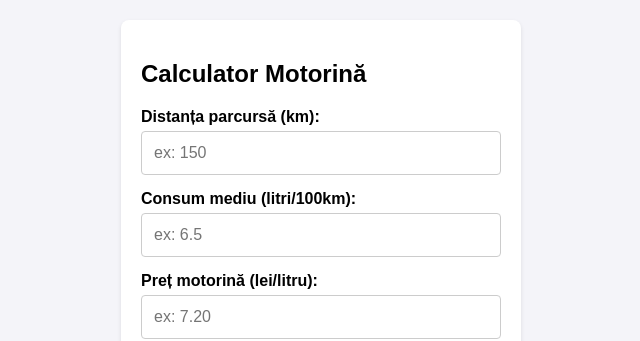
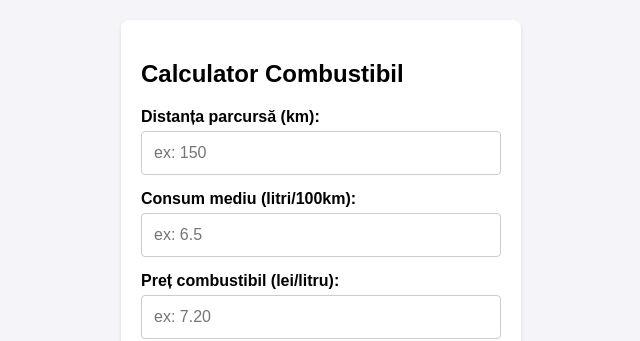
Before and after one commit to banciumihaicatalin-design/calculator-combustibil, a plain HTML site: page index.html in a window 1280 px wide. Shown: the top 341 px of the page, without its empty margins (319-959 px from the left). Drawn offline with Linux system fonts and the light colour scheme.

Commit message:
Rename title and labels for fuel calculator

```diff
--- a/index.html
+++ b/index.html
@@ -5,7 +5,7 @@
   <meta name="theme-color" content="#007bff">
   <meta charset="UTF-8">
   <meta name="viewport" content="width=device-width, initial-scale=1.0">
-  <title>Calculator Motorină</title>
+  <title>Calculator Combustibil</title>
   <style>
     body { font-family: Arial, sans-serif; padding: 20px; max-width: 400px; margin: 0 auto; background-color: #f4f4f9; }
     .container { background-color: white; padding: 20px; border-radius: 8px; box-shadow: 0 2px 4px rgba(0,0,0,0.1); }
@@ -27,7 +27,7 @@
 </script>
 <body>
   <div class="container">
-    <h2>Calculator Motorină</h2>
+    <h2>Calculator Combustibil</h2>
 
     <label for="distanta">Distanța parcursă (km):</label>
     <input type="number" id="distanta" placeholder="ex: 150" step="any">
@@ -35,7 +35,7 @@
     <label for="consum">Consum mediu (litri/100km):</label>
     <input type="number" id="consum" placeholder="ex: 6.5" step="any">
 
-    <label for="pret">Preț motorină (lei/litru):</label>
+    <label for="pret">Preț combustibil (lei/litru):</label>
     <input type="number" id="pret" placeholder="ex: 7.20" step="any">
 
     <button onclick="calculeaza()">Calculează</button>
@@ -45,4 +45,5 @@
 
   <script src="app.js"></script>
 </body>
+
 </html>
```
